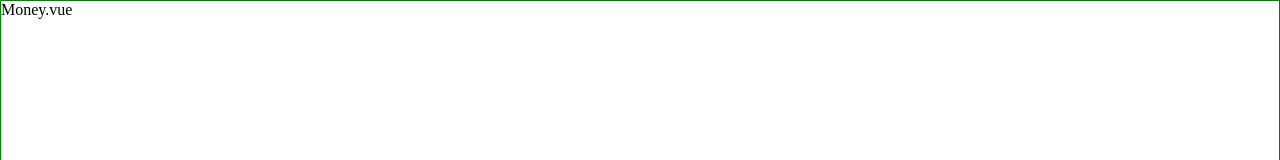
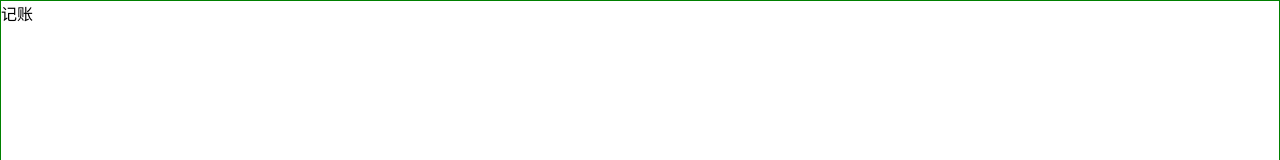
Before and after one commit to Suizhazha/suixinjizhang, a Vue app: page /#/Money in a window 1280 px wide. Shown: the top 160 px of the page. Built offline with nearby package versions, Linux system fonts and the light colour scheme.

Commit message:
Layout组件和slot插槽

```diff
--- /dev/null
+++ b/src/components/Layout.vue
@@ -0,0 +1,30 @@
+<template>
+    <div>
+        <div class="nav-wrapper">
+            <div class="content">
+
+            <slot/> <!--引入插槽-->
+            </div>
+            <Nav/>
+        </div>
+    </div>
+</template>
+
+<script lang="ts">
+    export default {
+        name: 'Layout'
+    };
+</script>
+
+<style lang="scss" scoped>
+    .nav-wrapper{
+        border: 1px solid green;
+        display: flex;
+        flex-direction: column;
+        height: 100vh;
+    }
+    .content{
+        overflow: auto;
+        flex-grow: 1;//尽量将所有高度都给content,剩下高度给nav-wrapper
+    }
+</style>
--- a/src/views/Labels.vue
+++ b/src/views/Labels.vue
@@ -1,8 +1,11 @@
 <template>
-    <div>
-        Labels.vue
-        <Nav/>
-    </div>
+
+        <Layout>
+            <p>
+                Money.vue
+            </p>
+        </Layout>
+
 </template>
 
 <script lang="ts">
@@ -13,7 +16,3 @@
 
     };
 </script>
-
-<style lang="scss" scoped>
-
-</style>
--- a/src/views/Money.vue
+++ b/src/views/Money.vue
@@ -1,10 +1,12 @@
 <template>
-    <div class="nav-wrapper">
-        <div class="content">
-            Money.vue
-        </div>
-        <Nav/>
-    </div>
+
+        <Layout>
+            <p>
+               记账
+            </p>
+        </Layout>
+
+
 </template>
 
 <script lang="ts">
@@ -14,17 +16,3 @@
 
     };
 </script>
-
-<style lang="scss" scoped>
-.nav-wrapper{
-    border: 1px solid green;
-    display: flex;
-    flex-direction: column;
-    height: 100vh;
-}
-    .content{
-        overflow: auto;
-        flex-grow: 1;//尽量将所有高度都给content,剩下高度给nav-wrapper
-    }
-
-</style>
--- a/src/views/Statistics.vue
+++ b/src/views/Statistics.vue
@@ -1,8 +1,11 @@
 <template>
-    <div>
-        Statistics.vue
-        <Nav/>
-    </div>
+
+        <Layout>
+            <p>
+                统计
+            </p>
+        </Layout>
+
 </template>
 
 <script lang="ts">
@@ -13,7 +16,3 @@
 
     };
 </script>
-
-<style lang="scss" scoped>
-
-</style>
```
Also changed, not shown: src/main.ts (+14 -11 lines).
